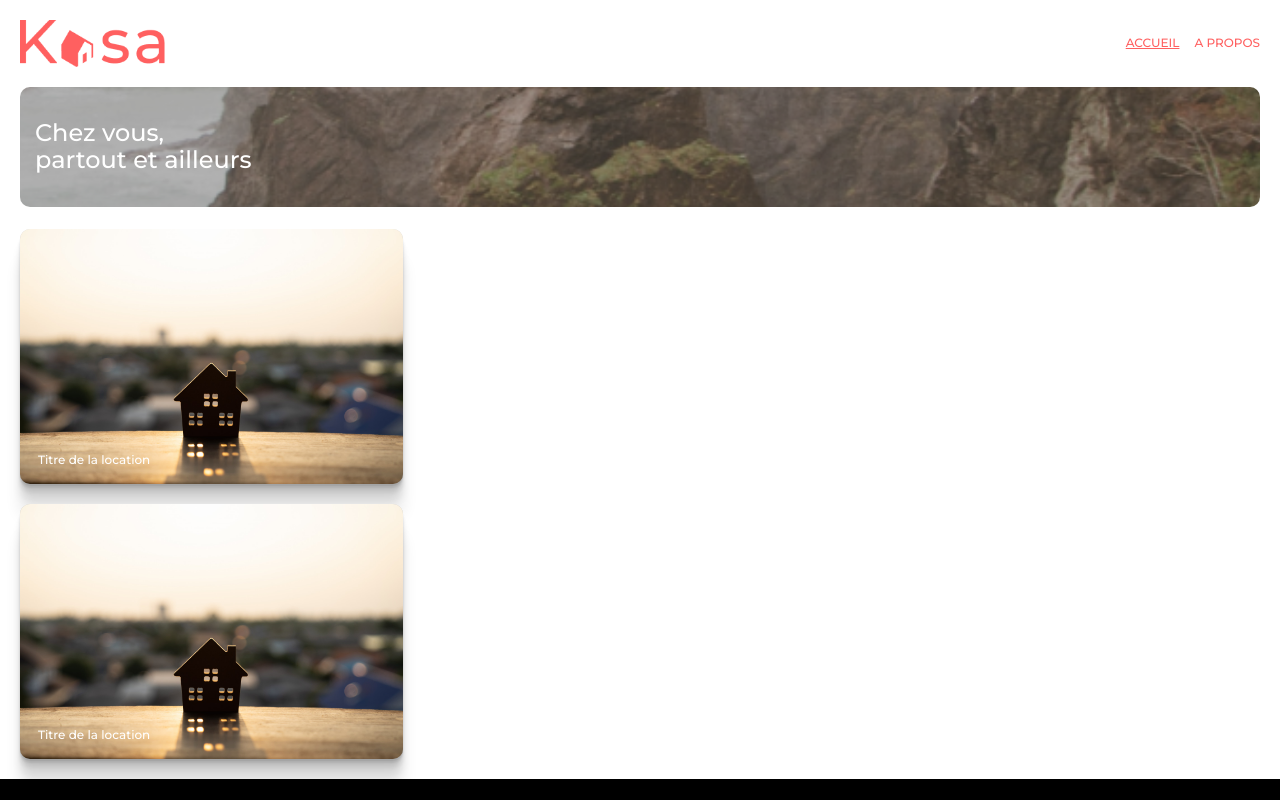
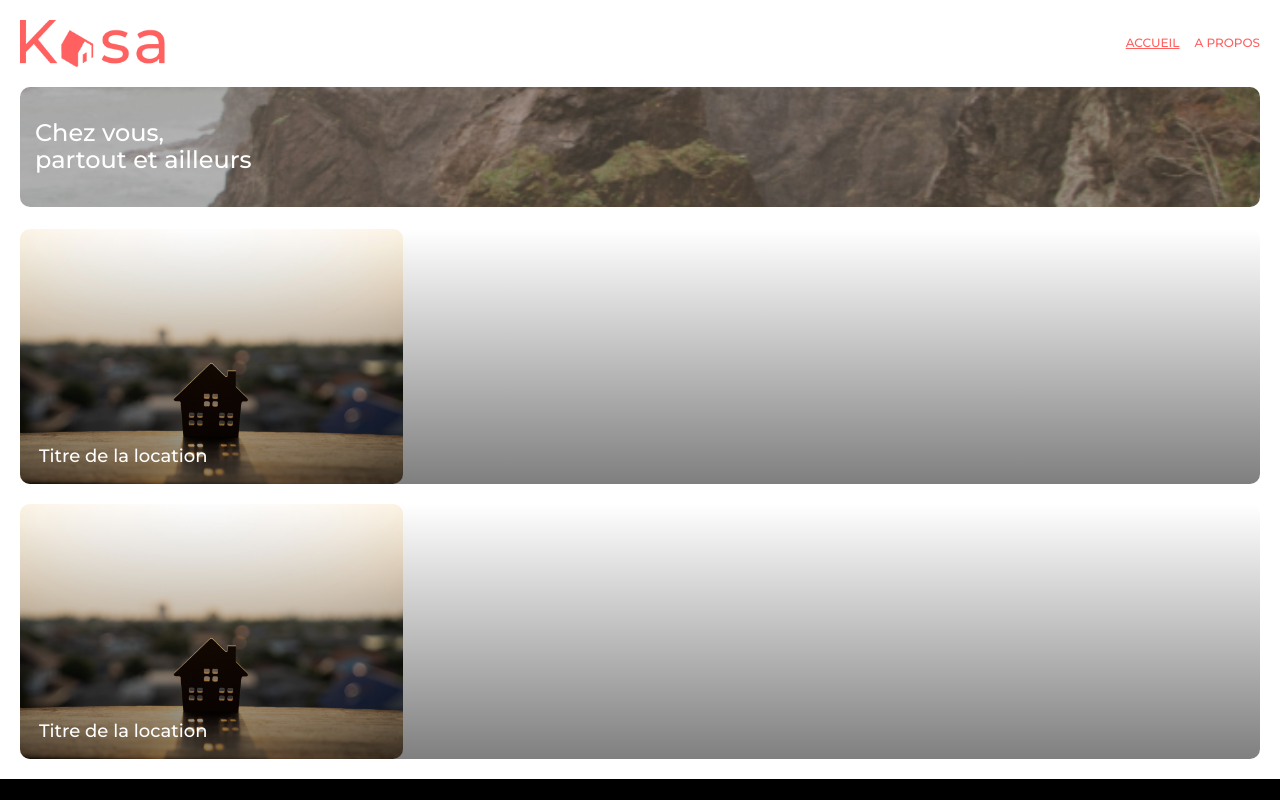
Before and after one commit to natho19/kasa, a React (Create React App) app: page / in a window 1280 px wide. Shown: the top 800 px of the page. Built offline with nearby package versions, Linux system fonts and the light colour scheme.

Commit message:
linear-gradient for card

```diff
--- a/src/components/Banner.js
+++ b/src/components/Banner.js
@@ -3,7 +3,7 @@ import React from 'react';
 const Banner = () => {
     return (
         <section className="banner">
-            <h1 className="banner--title">Chez vous, partout et ailleurs</h1>
+            <h1 className="banner__title">Chez vous, partout et ailleurs</h1>
         </section>
     );
 };
--- a/src/components/Card.js
+++ b/src/components/Card.js
@@ -7,6 +7,7 @@ const Card = () => {
             <Link className="card__link">
                 <img className="card__image" src="./house.jpg" alt="house" />
                 <h2 className="card__title">Titre de la location</h2>
+                <div className="card__shadow"></div>
             </Link>
         </article>
     );
--- a/src/components/Footer.js
+++ b/src/components/Footer.js
@@ -4,8 +4,8 @@ import footerLogo from '../assets/footer-logo.png';
 const Footer = () => {
     return (
         <footer className="footer">
-            <img className="footer--logo" src={footerLogo} alt="Footer Logo" />
-            <small className="footer--copyright">
+            <img className="footer__logo" src={footerLogo} alt="Footer Logo" />
+            <small className="footer__copyright">
                 &copy; {new Date().getFullYear()} Kasa. All rights reserved
             </small>
         </footer>
--- a/src/components/Header.js
+++ b/src/components/Header.js
@@ -5,7 +5,7 @@ import headerLogo from '../assets/header-logo.png';
 const Header = () => {
     return (
         <header className="header">
-            <img className="header--logo" src={headerLogo} alt="Header Logo" />
+            <img className="header__logo" src={headerLogo} alt="Header Logo" />
             <Navigation />
         </header>
     );
--- a/src/styles/base/_base.scss
+++ b/src/styles/base/_base.scss
@@ -1,5 +1,5 @@
 html {
-    font-size: unquote($mobile-font-size + 'px');
+    font-size: unquote($base-font-size + 'px');
 }
 
 body {
--- a/src/styles/components/_banner.scss
+++ b/src/styles/components/_banner.scss
@@ -9,7 +9,7 @@
     padding: 15px;
     margin-bottom: 22px;
 
-    &--title {
+    &__title {
         max-width: 220px;
         color: #fff;
         font-weight: 500;
--- a/src/styles/components/_card.scss
+++ b/src/styles/components/_card.scss
@@ -1,29 +1,35 @@
 .card {
-    margin-bottom: 20px;
-
     &__link {
         display: block;
         height: 255px;
         position: relative;
+        margin-bottom: 20px;
     }
 
     &__image {
+        border-radius: 10px;
         height: 100%;
         object-fit: cover;
-        border-radius: 10px;
-        box-shadow: rgba(0, 0, 0, 0.17) 0px -23px 25px 0px inset,
-            rgba(0, 0, 0, 0.15) 0px -36px 30px 0px inset,
-            rgba(0, 0, 0, 0.1) 0px -79px 40px 0px inset, rgba(0, 0, 0, 0.06) 0px 2px 1px,
-            rgba(0, 0, 0, 0.09) 0px 4px 2px, rgba(0, 0, 0, 0.09) 0px 8px 4px,
-            rgba(0, 0, 0, 0.09) 0px 16px 8px, rgba(0, 0, 0, 0.09) 0px 32px 16px;
     }
 
     &__title {
         position: absolute;
-        bottom: 0;
-        padding: 15px 18px;
+        left: 19px;
+        right: 19px;
+        bottom: 15px;
+        z-index: 2;
         font-size: rem(18);
         font-weight: 500;
         color: #fff;
     }
+
+    &__shadow {
+        border-radius: 10px;
+        position: absolute;
+        bottom: 0;
+        z-index: 1;
+        width: 100%;
+        height: 100%;
+        background: linear-gradient(180deg, rgba(255, 255, 255, 0) 0%, rgba(0, 0, 0, 0.5) 100%);
+    }
 }
--- a/src/styles/components/_navigation.scss
+++ b/src/styles/components/_navigation.scss
@@ -14,7 +14,7 @@
             font-size: 12px;
             font-weight: 500;
             text-transform: uppercase;
-            transition: color ease-in-out 0.15s;
+            transition: all ease-in-out 0.15s;
 
             &:hover {
                 color: $black-color;
--- a/src/styles/layouts/_footer.scss
+++ b/src/styles/layouts/_footer.scss
@@ -6,12 +6,12 @@
     padding-top: 60px;
     padding-bottom: 60px;
 
-    &--logo {
+    &__logo {
         width: 125px;
         margin-bottom: 25px;
     }
 
-    &--copyright {
+    &__copyright {
         font-size: inherit;
         color: $white-color;
     }
--- a/src/styles/layouts/_header.scss
+++ b/src/styles/layouts/_header.scss
@@ -6,7 +6,7 @@
     justify-content: space-between;
     margin: 20px 0;
 
-    &--logo {
+    &__logo {
         width: 145px;
         margin-right: 20px;
     }
--- a/src/styles/utils/_variables.scss
+++ b/src/styles/utils/_variables.scss
@@ -1,6 +1,6 @@
 // Base font size
-$base-font-size: 18 !default;
-$mobile-font-size: 12 !default;
+$base-font-size: 12 !default;
+$desktop-font-size: 18 !default;
 
 // Colors
 $primary-color: #ff6060;
```
